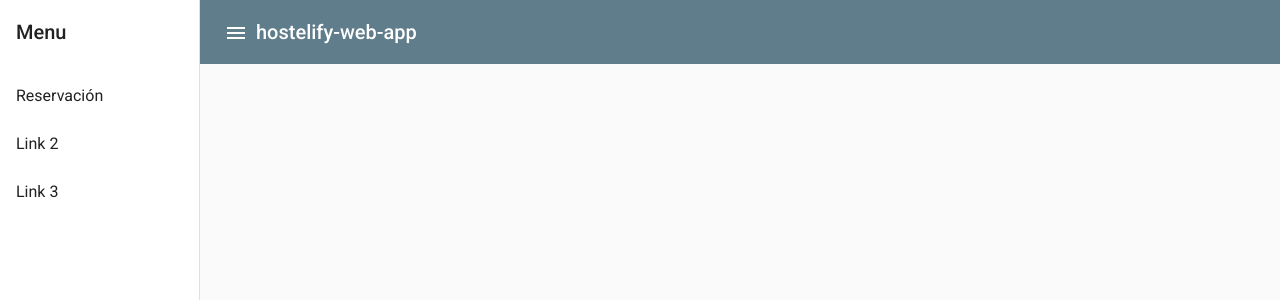
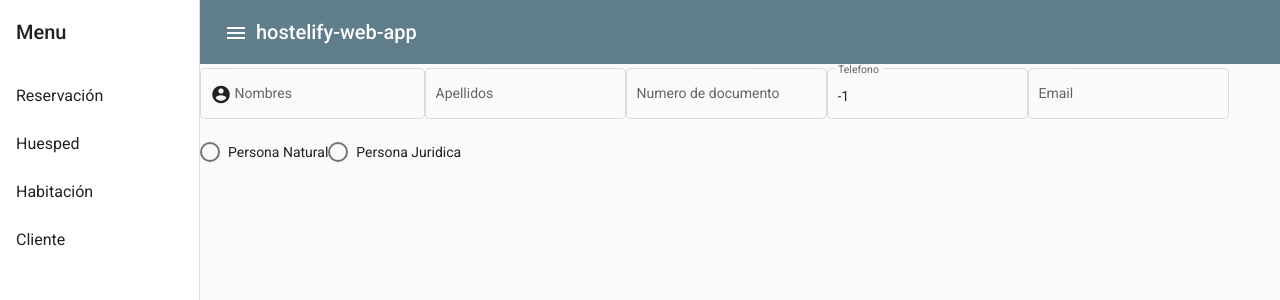
Before and after one commit to chemasantos63/hostelify-web-app, an Angular app: page /customer in a window 1280 px wide. Before the commit this address led to /. Shown: the top 300 px of the page. Built offline with nearby package versions, Linux system fonts and the light colour scheme.

Commit message:
customerfix, sidebar add elements

```diff
--- a/src/app/components/customer/customer.component.html
+++ b/src/app/components/customer/customer.component.html
@@ -44,7 +44,7 @@
       formControlName="email"
     />
   </mat-form-field>
-  <mat-form-field>
+
     <mat-radio-group
       aria-label="Selecciona el tipo de cliente."
       formControlName="type"
@@ -52,5 +52,5 @@
       <mat-radio-button value="1">Persona Natural</mat-radio-button>
       <mat-radio-button value="2">Persona Juridica</mat-radio-button>
     </mat-radio-group>
-  </mat-form-field>
+
 </form>
--- a/src/app/components/customer/customer.component.ts
+++ b/src/app/components/customer/customer.component.ts
@@ -14,7 +14,7 @@ export class CustomerComponent implements OnInit {
     private customerService: CustomerService
   ) {
     this.customerForm = this.formBuilder.group({
-      names: '',
+      name: '',
       lastNames: '',
       documentNumber: '',
       phone: -1,
--- a/src/app/components/sidenavbar/sidenavbar.component.html
+++ b/src/app/components/sidenavbar/sidenavbar.component.html
@@ -10,8 +10,9 @@
     <mat-toolbar>Menu</mat-toolbar>
     <mat-nav-list>
       <a mat-list-item routerLink="/reservation">Reservación</a>
-      <a mat-list-item href="#">Link 2</a>
-      <a mat-list-item href="#">Link 3</a>
+      <a mat-list-item routerLink="/roomer">Huesped</a>
+      <a mat-list-item routerLink="/room">Habitación</a>
+      <a mat-list-item routerLink="/customer">Cliente</a>
     </mat-nav-list>
   </mat-sidenav>
   <mat-sidenav-content>
```
Also changed, not shown: src/app/app-routing.module.ts (+8 -1 lines).
